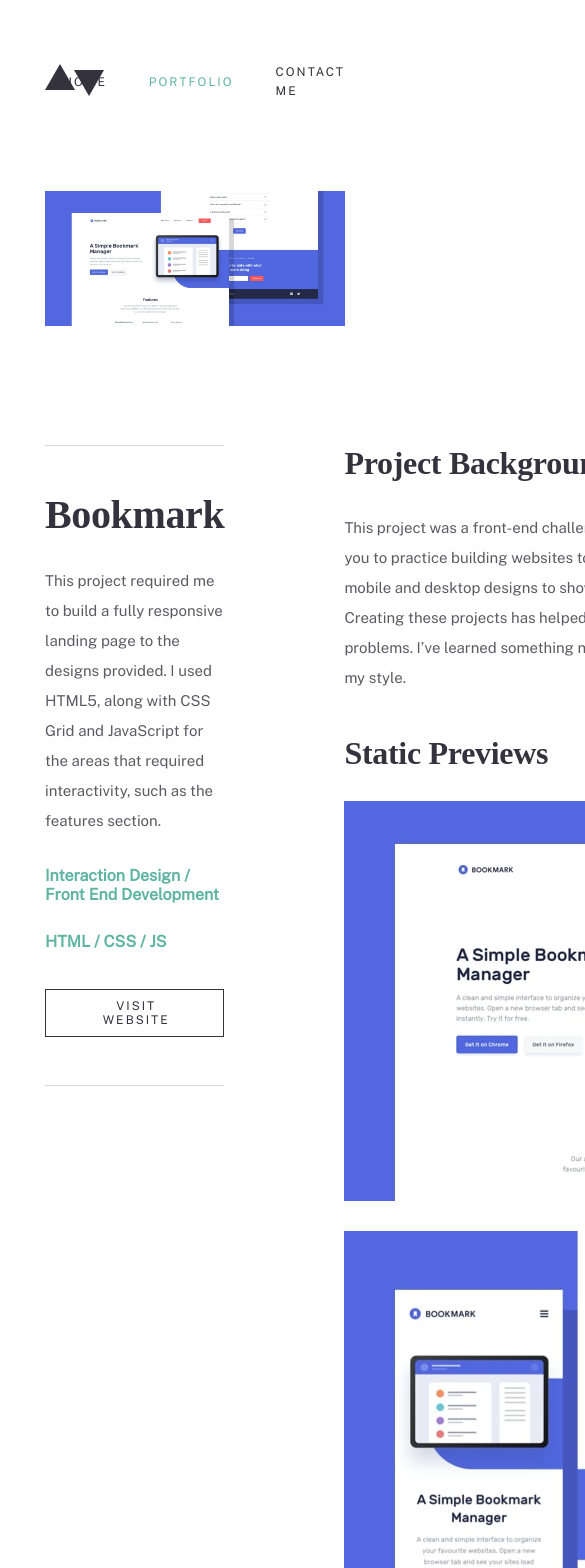
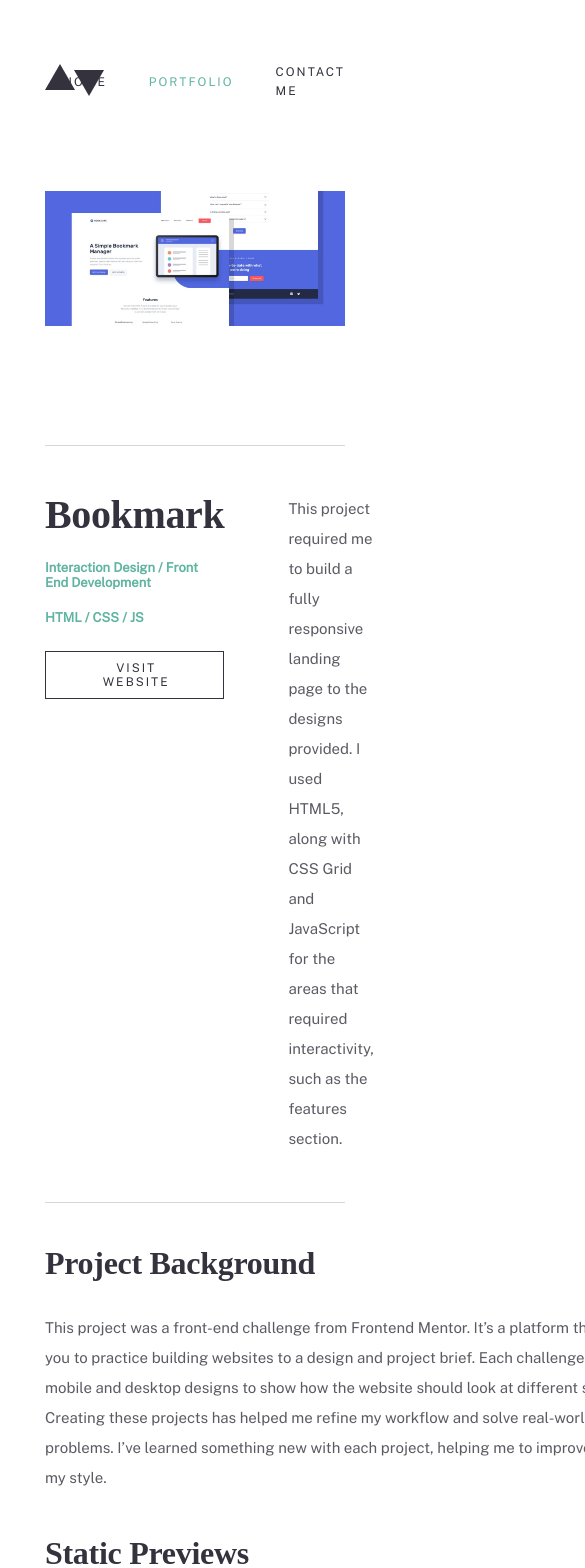
Before and after one commit to andriy-koz/minimalist-portfolio-website, a Next.js app: page /portfolio/bookmark in a window 390 px wide. Shown: the top 1568 px of the page, 585 px wide, since content can reach past the window. Built offline with nearby package versions, Linux system fonts and the light colour scheme; a web font is replaced by a local one.

Commit message:
style: tablet design for [detail].js

```diff
--- a/pages/portfolio/[detail].js
+++ b/pages/portfolio/[detail].js
@@ -18,18 +18,21 @@ const ProjectDetail = ({
   next,
   prev,
 }) => {
-  return (
+  return (<>
     <div className="container">
       <div className={styles['img-hero']}>
-        <Image src={imgHero} alt="Main image" width={1110} height={500} />
+        <Image src={imgHero} alt="Main image" width={1110} height={500} layout="intrinsic"/>
       </div>
       <div className={styles.main}>
         <section className={styles.left}>
-          <h2>{title}</h2>
-          <p>{info}</p>
-          <span>{span1}</span>
-          <span>{span2}</span>
-          <ButtonSecondary>visit website</ButtonSecondary>
+          <div className={styles['left-cta']}>
+            <h2>{title}</h2>
+            <p className={styles['info-desktop']}>{info}</p>
+            <span>{span1}</span>
+            <span>{span2}</span>
+            <ButtonSecondary>visit website</ButtonSecondary>
+          </div>
+          <p className={styles['info-mobile']}>{info}</p>
         </section>
         <section className={styles.right}>
           <h3>Project Background</h3>
@@ -78,9 +81,9 @@ const ProjectDetail = ({
           </a>
         </Link>
       </nav>
-      <ContactMe mt={114} mb={132} />
     </div>
-  )
+      <ContactMe mt={75} mb={80} />
+    </>)
 }
 
 export default ProjectDetail
--- a/styles/globals.scss
+++ b/styles/globals.scss
@@ -83,14 +83,19 @@ li {
   }
 }
 
+.mt-75 {
+  margin-top: 75px;
+}
+.mt-114 {
+  margin-top: 114px;
+}
 .mt-150 {
   margin-top: 150px;
 }
 
-.mt-114 {
-  margin-top: 114px;
+.mb-80 {
+  margin-bottom: 80px;
 }
-
 .mb-132 {
   margin-bottom: 132px;
 }
--- a/styles/pages/detail.module.scss
+++ b/styles/pages/detail.module.scss
@@ -9,6 +9,42 @@
   gap: 120px;
   p {
     opacity: 0.8;
+  }
+  .info-mobile {
+    display: nonew;
+  }
+  .left {
+    display: flex;
+    max-width: 100%;
+  }
+  @media (max-width: 768px) {
+    flex-direction: column;
+    gap: 42px;
+    .left {
+      gap: 64px;
+    }
+    .info-desktop {
+      display: none;
+    }
+    .info-mobile {
+      margin-top: 0;
+      display: block;
+      max-width: 339px;
+    }
+    .left-cta {
+      span {
+        font-size: 13px;
+      }
+      span:first-of-type {
+        margin-top: 24px;
+      }
+      span:nth-of-type(2) {
+        margin-top: 20px;
+      }
+      button {
+        margin-top: 26px;
+      }
+    }
   }
 }
 .img-hero {
```
